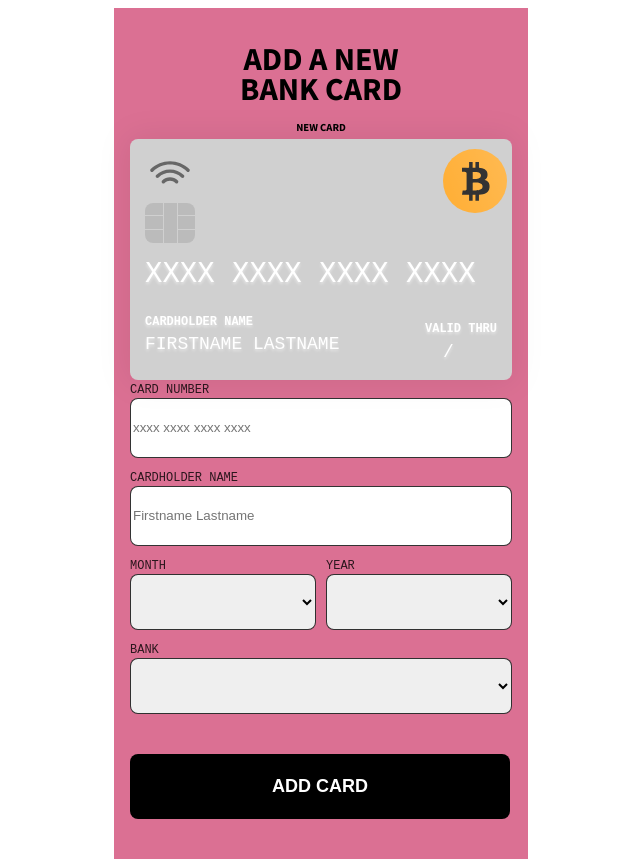
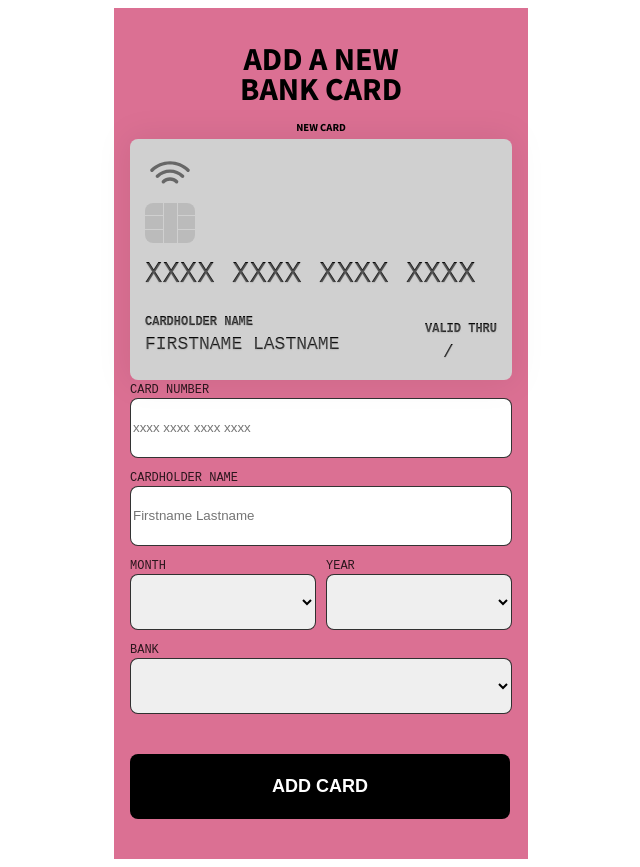
Before and after one commit to qimlonnegren/e-wallet, a Vue app: page / in a window 1280 px wide. Both pictures are taken after a click on the button "ADD CARD". Shown: the whole page, without its empty margins (319-959 px from the left). Built offline with nearby package versions, Linux system fonts and the light colour scheme; a web font is replaced by a local one.

Commit message:
Add conditional card logo

```diff
--- a/src/components/Card.vue
+++ b/src/components/Card.vue
@@ -4,31 +4,35 @@
       <img src="../assets/wifi.svg" alt="White wifi logo" class="wifi-img" />
       <br />
       <!-- <img src="../assets/bitcoin.svg" alt="Bitcoin image" class="vendor-img"> -->
-      <div class="vendor-img bitcoin-logo"></div>
+      <div v-if="cardInfo.bank == 'bitcoin-card'" class="vendor-img bitcoin-logo"></div>
+      <div v-if="cardInfo.bank == 'block-chain-card'" class="vendor-img block-chain-logo"></div>
+      <div v-if="cardInfo.bank == 'evil-corp-card'" class="vendor-img evil-corp-logo"></div>
+      <div v-if="cardInfo.bank == 'ninja-bank-card'" class="vendor-img ninja-bank-logo"></div>
+
       <img src="../assets/chip.svg" alt="Chip image" class="chip-img" />
       <h2 v-if="cardInfo.cardNumber == 0"
       class="cardNumber"
-      :class="'' || bitcoin-card ? 'dark-text' : 'light-text'"
+      :class="cardInfo.bank == '' || 'bitcoin-card' ? 'dark-text' : 'light-text'"
       >
         xxxx xxxx xxxx xxxx
       </h2>
       <h2 v-else class="cardNumber"
-      :class="'' || bitcoin-card ? 'dark-text' : 'light-text'"
+      :class="cardInfo.bank == '' || 'bitcoin-card' ? 'dark-text' : 'light-text'"
       >{{ displayCardNumber }}</h2>
       <h3
-      :class="'' || bitcoin-card ? 'dark-text' : 'light-text'"
+      :class="cardInfo.bank == '' || 'bitcoin-card' ? 'dark-text' : 'light-text'"
       >Cardholder Name</h3>
       <p v-if="cardInfo.name == 0"
-      :class="'' || bitcoin-card ? 'dark-text' : 'light-text'"
+      :class="cardInfo.bank == '' || 'bitcoin-card' ? 'dark-text' : 'light-text'"
       >Firstname Lastname</p>
       <p v-else
-      :class="'' || bitcoin-card ? 'dark-text' : 'light-text'"
+      :class="cardInfo.bank == '' || 'bitcoin-card' ? 'dark-text' : 'light-text'"
       >{{ cardInfo.name }}</p>
       <h3 class="rightInfo rightH3"
-      :class="'' || bitcoin-card ? 'dark-text' : 'light-text'"
+      :class="cardInfo.bank == '' || 'bitcoin-card' ? 'dark-text' : 'light-text'"
       >Valid Thru</h3>
       <p class="rightInfo rightP"
-      :class="'' || bitcoin-card ? 'dark-text' : 'light-text'"
+      :class="cardInfo.bank == '' || 'bitcoin-card' ? 'dark-text' : 'light-text'"
       >{{ cardInfo.month }}/{{ cardInfo.year }}</p>
     </article>
   </div>
@@ -68,7 +72,7 @@ export default {
 .dark-text{
   background-color: #000000;
   color: transparent;
-  text-shadow: 0px 2px 3px rgba(255, 255, 255, 0.5);
+  text-shadow: 0px 1px 1px rgba(168, 168, 168, 0.5);
   -webkit-background-clip: text;
   -moz-background-clip: text;
   background-clip: text;
@@ -91,11 +95,11 @@ export default {
   background-color: #222222;
 }
 .block-chain-card {
-  background: linear-gradient(60deg, #8b58f9 78%, rgba(255, 255, 255, 0.15));
+  background: linear-gradient(60deg, #8b58f9 78%, rgba(0, 0, 0, 0.15));
   background-color: #8b58f9;
 }
 .evil-corp-card {
-  background: linear-gradient(60deg, #f33355 78%, rgba(255, 255, 255, 0.15));
+  background: linear-gradient(60deg, #f33355 78%, rgba(0, 0, 0, 0.15));
   background-color: #f33355;
 }
 .bitcoin-logo {
@@ -103,15 +107,12 @@ export default {
 }
 .ninja-bank-logo {
   background-image: url("../assets/ninja.svg");
-  background-color: black;
 }
 .block-chain-logo {
   background-image: url("../assets/blockchain.svg");
-  background-color: purple;
 }
 .evil-corp-logo {
   background-image: url("../assets/evil.svg");
-  background-color: red;
 }
 
 h2 {
```
